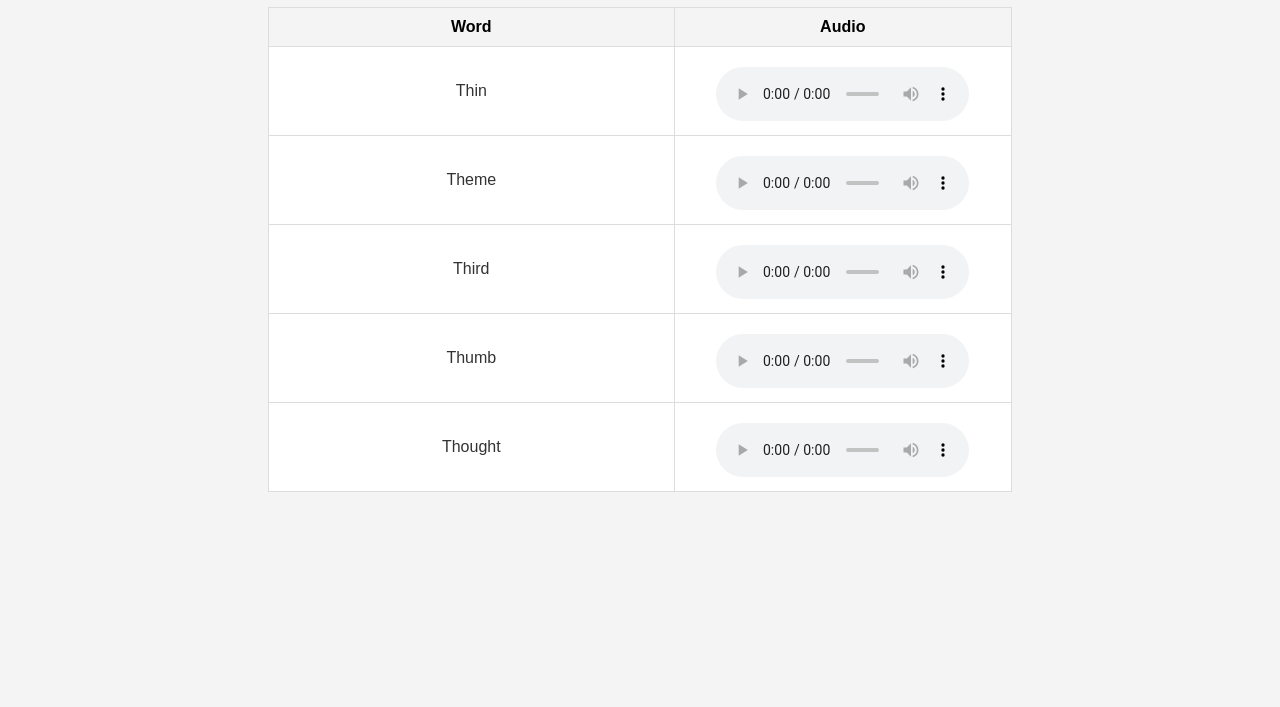
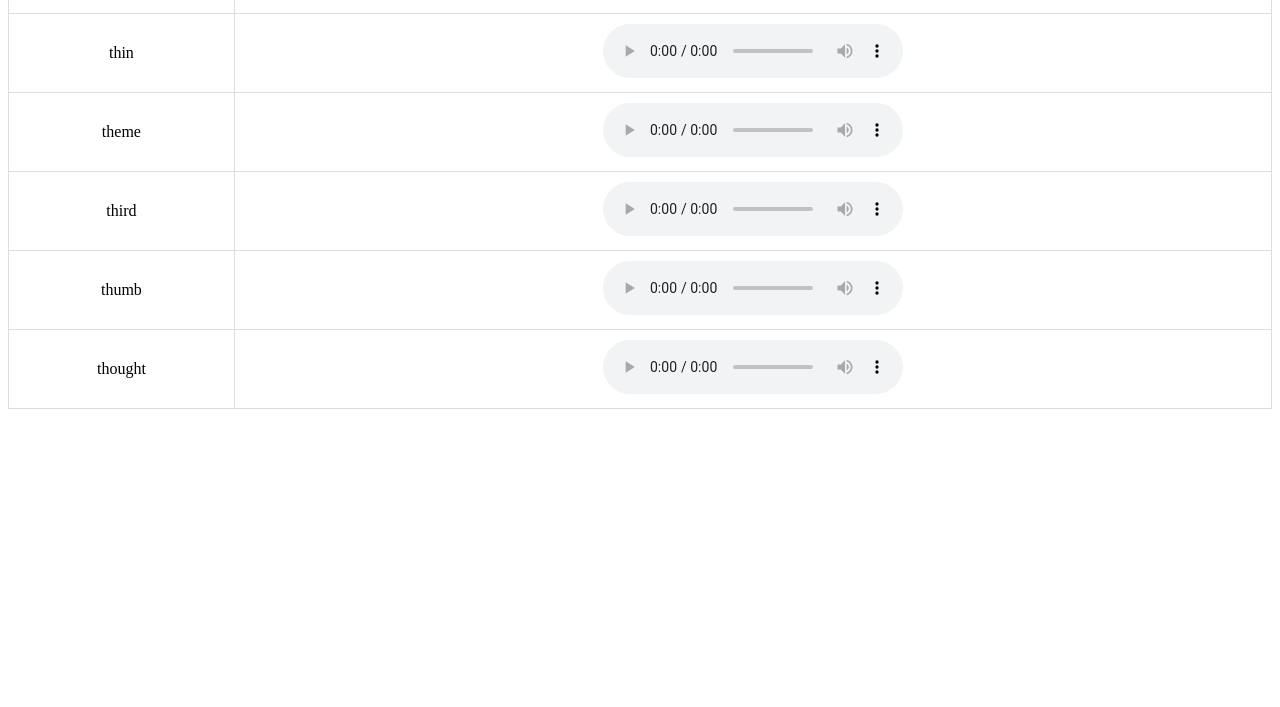
Before and after one commit to AndrewthePronunciationGuru/Pronunciation-Practice, a plain HTML site: page index.html in a window 1280 px wide. Shown: the part 93-800 px from the top of the page. Drawn offline with Linux system fonts and the light colour scheme.

Commit message:
Update index.html

```diff
--- a/index.html
+++ b/index.html
@@ -5,80 +5,81 @@
     <meta name="viewport" content="width=device-width, initial-scale=1.0">
     <title>Pronunciation Practice</title>
     <style>
-        body {
-            font-family: Arial, sans-serif;
-            text-align: center;
-            background-color: #f4f4f4;
-            margin: 0;
-            padding: 20px;
-        }
+        /* Center the table, and make it look neat */
         table {
-            width: 60%;
-            margin: 0 auto;
+            width: 100%;
             border-collapse: collapse;
         }
+
         th, td {
             padding: 10px;
             text-align: center;
             border: 1px solid #ddd;
         }
-        td {
-            background-color: #fff;
+
+        /* Remove bullets and text-transform */
+        ul {
+            list-style-type: none;
+            padding-left: 0;
         }
-        a {
-            text-decoration: none; /* Remove underline */
-            color: #333; /* Set text color */
-            font-weight: normal; /* Keep original case of words */
-        }
-        audio {
-            width: 80%; /* Set width for audio controls */
-            margin-top: 10px;
+
+        ul li {
+            text-transform: none; /* Remove automatic capitalization */
+            padding: 10px;
         }
     </style>
 </head>
 <body>
 
-    <h1>Pronunciation Practice</h1>
+<h2>Pronunciation Practice</h2>
 
-    <table>
+<table>
+    <thead>
         <tr>
             <th>Word</th>
             <th>Audio</th>
         </tr>
+    </thead>
+    <tbody>
         <tr>
-            <td><a href="#">Thin</a></td>
-            <td><audio controls><source src="thin.mp3" type="audio/mp3"></audio></td>
+            <td>thin</td>
+            <td><audio controls><source src="audio/word1.mp3" type="audio/mp3">Your browser does not support the audio element.</audio></td>
         </tr>
         <tr>
-            <td><a href="#">Theme</a></td>
-            <td><audio controls><source src="theme.mp3" type="audio/mp3"></audio></td>
+            <td>theme</td>
+            <td><audio controls><source src="audio/word2.mp3" type="audio/mp3">Your browser does not support the audio element.</audio></td>
         </tr>
         <tr>
-            <td><a href="#">Third</a></td>
-            <td><audio controls><source src="third.mp3" type="audio/mp3"></audio></td>
+            <td>third</td>
+            <td><audio controls><source src="audio/word3.mp3" type="audio/mp3">Your browser does not support the audio element.</audio></td>
         </tr>
         <tr>
-            <td><a href="#">Thumb</a></td>
-            <td><audio controls><source src="thumb.mp3" type="audio/mp3"></audio></td>
+            <td>thumb</td>
+            <td><audio controls><source src="audio/word4.mp3" type="audio/mp3">Your browser does not support the audio element.</audio></td>
         </tr>
         <tr>
-            <td><a href="#">Thought</a></td>
-            <td><audio controls><source src="thought.mp3" type="audio/mp3"></audio></td>
+            <td>thought</td>
+            <td><audio controls><source src="audio/word5.mp3" type="audio/mp3">Your browser does not support the audio element.</audio></td>
         </tr>
-    </table>
+    </tbody>
+</table>
 
-    <script>
-        // This script will prevent the download button in audio controls from showing up
-        document.querySelectorAll('audio').forEach(audioElement => {
-            // Remove the 'download' attribute to stop the download button from showing up
-            audioElement.addEventListener('loadedmetadata', () => {
-                const controls = audioElement.querySelector('audio::-webkit-media-controls-download-button');
-                if (controls) {
-                    controls.style.display = 'none';
-                }
-            });
+<script>
+    // Function to hide the download option from audio controls
+    function hideDownload() {
+        // Get all audio elements
+        const audios = document.querySelectorAll('audio');
+
+        // Iterate through each audio element
+        audios.forEach(audio => {
+            // Set the controls to 'true' to keep playback speed but hide download
+            audio.controlsList = "nodownload";
         });
-    </script>
+    }
+
+    // Call the function after the page loads
+    window.onload = hideDownload;
+</script>
 
 </body>
 </html>
```
